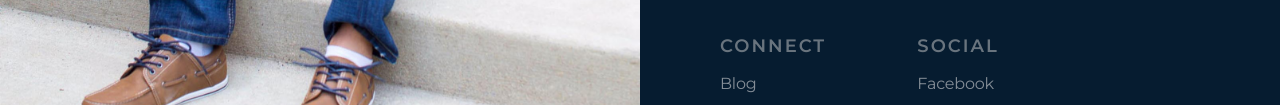
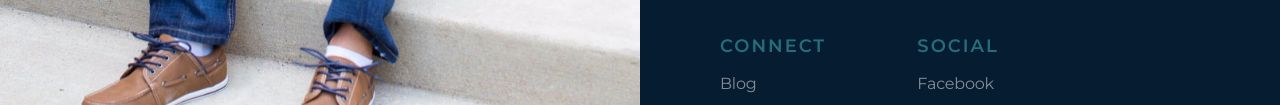
Before and after one commit to gerdums/garethmatson.com, a plain HTML site: page index.html in a window 1280 px wide. Shown: the part 695-800 px from the top of the page. Drawn offline with Linux system fonts and the light colour scheme.

Commit message:
increased readability of h3

```diff
--- a/assets/css/split.css
+++ b/assets/css/split.css
@@ -213,7 +213,7 @@ body.page-template-page-fullsingle-split {
     font-size: 18px;
     line-height: 18px;
     margin-bottom: 21px;
-    color: #CCCCCC;
+    color: #47bec7;
     letter-spacing: 2px;
     opacity: 0.5; }
   .split-lists .split-list ul li {
```
